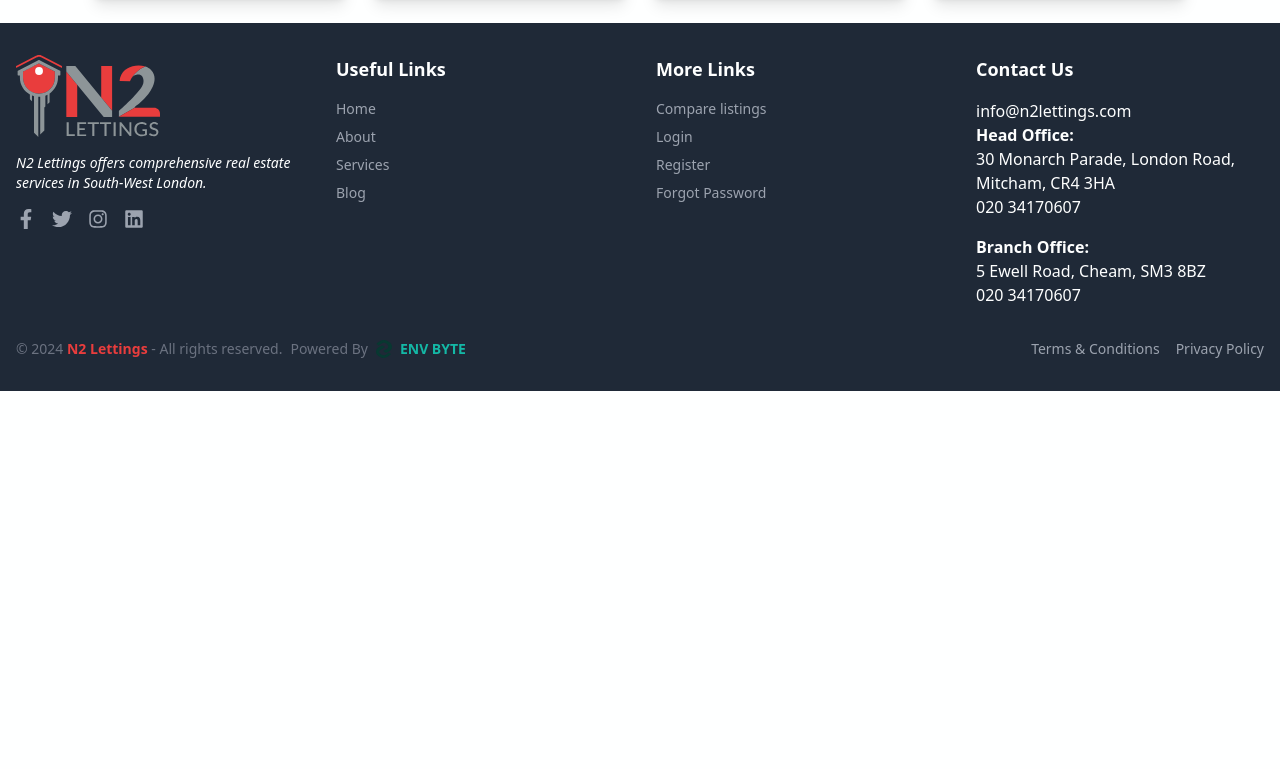
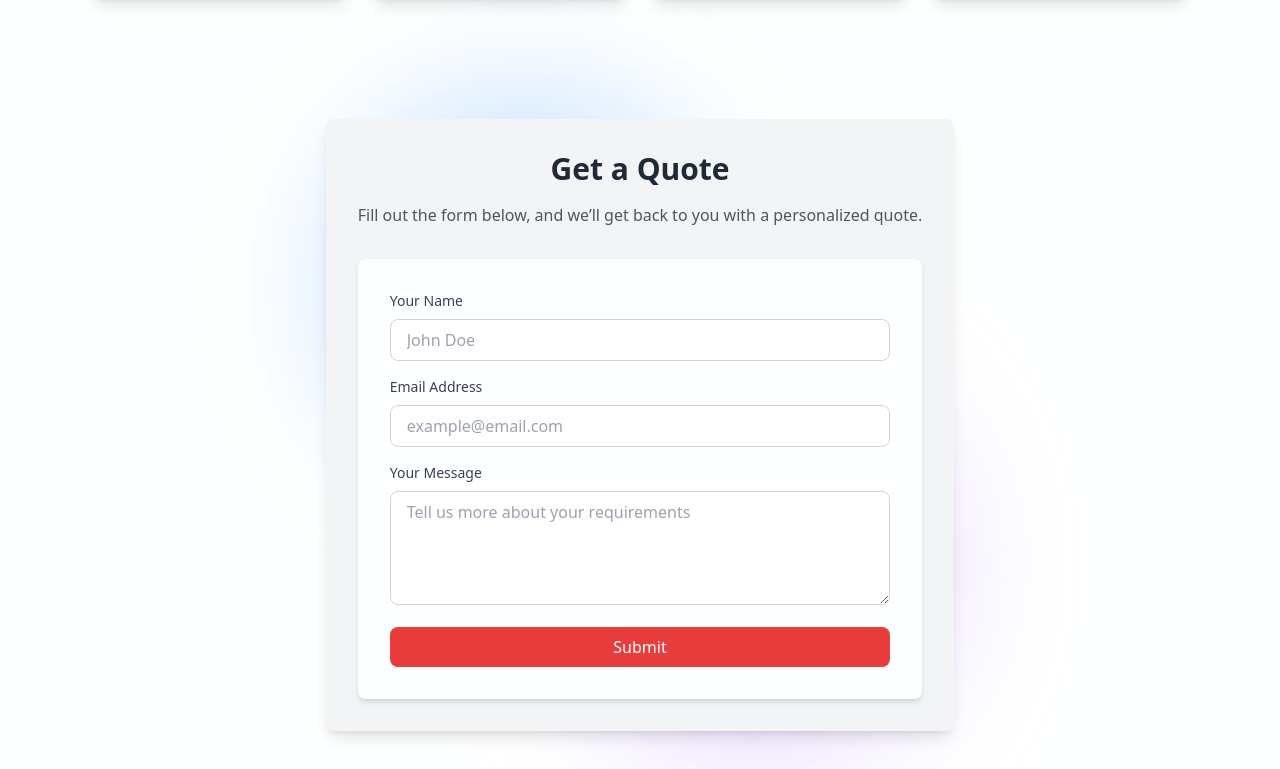
Before and after one commit to wahabsharif/n2-lettings, a Next.js app: page /contact-us in a window 1280 px wide. Shown: the part 651-1420 px from the top of the page. Before the commit the page ends 1042 px from the top, so only its background shows below. Built offline with nearby package versions, Linux system fonts and the light colour scheme.

Commit message:
Get A Quote

```diff
--- a/src/app/contact-us/page.tsx
+++ b/src/app/contact-us/page.tsx
@@ -1,11 +1,13 @@
 import PageBanner from "@/components/common/PageBanner";
 import ContactCards from "@/components/contact/ContactCards";
+import GetAQuote from "@/components/contact/GetAQuote";
 
 const Page = () => {
   return (
     <>
       <PageBanner />
       <ContactCards />
+      <GetAQuote />
     </>
   );
 };
--- /dev/null
+++ b/src/components/contact/GetAQuote.tsx
@@ -0,0 +1,87 @@
+"use client";
+import React from "react";
+import { motion } from "framer-motion";
+
+const GetAQuote: React.FC = () => {
+  return (
+    <section className="relative py-16 px-8">
+      {/* Background Blurs */}
+      <div className="absolute inset-0 -z-10">
+        <div className="absolute top-10 left-10 w-96 h-96 bg-blue-300 opacity-50 blur-3xl rounded-full"></div>
+        <div className="absolute bottom-10 right-10 w-96 h-96 bg-purple-300 opacity-50 blur-3xl rounded-full"></div>
+      </div>
+      <motion.div
+        initial={{ opacity: 0, y: 50 }}
+        animate={{ opacity: 1, y: 0 }}
+        transition={{ duration: 0.8 }}
+        {...{
+          className:
+            "max-w-3xl mx-auto text-center bg-gray-100 p-8 rounded-lg shadow-lg relative",
+        }}
+      >
+        <h2 className="text-3xl font-bold text-gray-800 mb-4">Get a Quote</h2>
+        <p className="text-gray-600 mb-8">
+          Fill out the form below, and we’ll get back to you with a personalized
+          quote.
+        </p>
+        <form className="bg-white shadow-md rounded-lg p-8">
+          <div className="mb-4">
+            <label
+              htmlFor="name"
+              className="block text-left text-gray-700 text-sm font-medium mb-2"
+            >
+              Your Name
+            </label>
+            <input
+              type="text"
+              id="name"
+              className="w-full px-4 py-2 border border-gray-300 rounded-lg focus:ring-2 focus:ring-blue-500 focus:outline-none"
+              placeholder="John Doe"
+            />
+          </div>
+          <div className="mb-4">
+            <label
+              htmlFor="email"
+              className="block text-left text-gray-700 text-sm font-medium mb-2"
+            >
+              Email Address
+            </label>
+            <input
+              type="email"
+              id="email"
+              className="w-full px-4 py-2 border border-gray-300 rounded-lg focus:ring-2 focus:ring-blue-500 focus:outline-none"
+              placeholder="example@email.com"
+            />
+          </div>
+          <div className="mb-4">
+            <label
+              htmlFor="message"
+              className="block text-left text-gray-700 text-sm font-medium mb-2"
+            >
+              Your Message
+            </label>
+            <textarea
+              id="message"
+              rows={4}
+              className="w-full px-4 py-2 border border-gray-300 rounded-lg focus:ring-2 focus:ring-blue-500 focus:outline-none"
+              placeholder="Tell us more about your requirements"
+            ></textarea>
+          </div>
+          <motion.button
+            whileHover={{ scale: 1.05 }}
+            whileTap={{ scale: 0.95 }}
+            {...{
+              type: "submit",
+              className:
+                "w-full bg-thRed text-white py-2 px-4 rounded-lg font-medium hover:bg-thGray focus:outline-none focus:ring-2 focus:ring-blue-400",
+            }}
+          >
+            Submit
+          </motion.button>
+        </form>
+      </motion.div>
+    </section>
+  );
+};
+
+export default GetAQuote;
```
